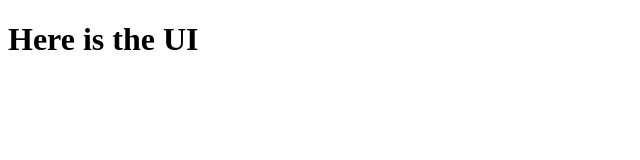
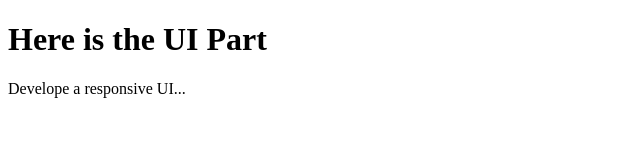
Before and after one commit to Abhishekabi/git-commands, a plain HTML site: page UI.html in a window 1280 px wide. Shown: the whole page, without its empty margins (0-640 px from the left). Drawn offline with Linux system fonts and the light colour scheme.

Commit message:
branch commit 2

```diff
--- a/UI.html
+++ b/UI.html
@@ -7,6 +7,7 @@
     <title>Document</title>
 </head>
 <body>
-    <h1>Here is the UI</h1>
+    <h1>Here is the UI Part</h1>
+    <p>Develope a responsive UI...</p>
 </body>
 </html>
```
